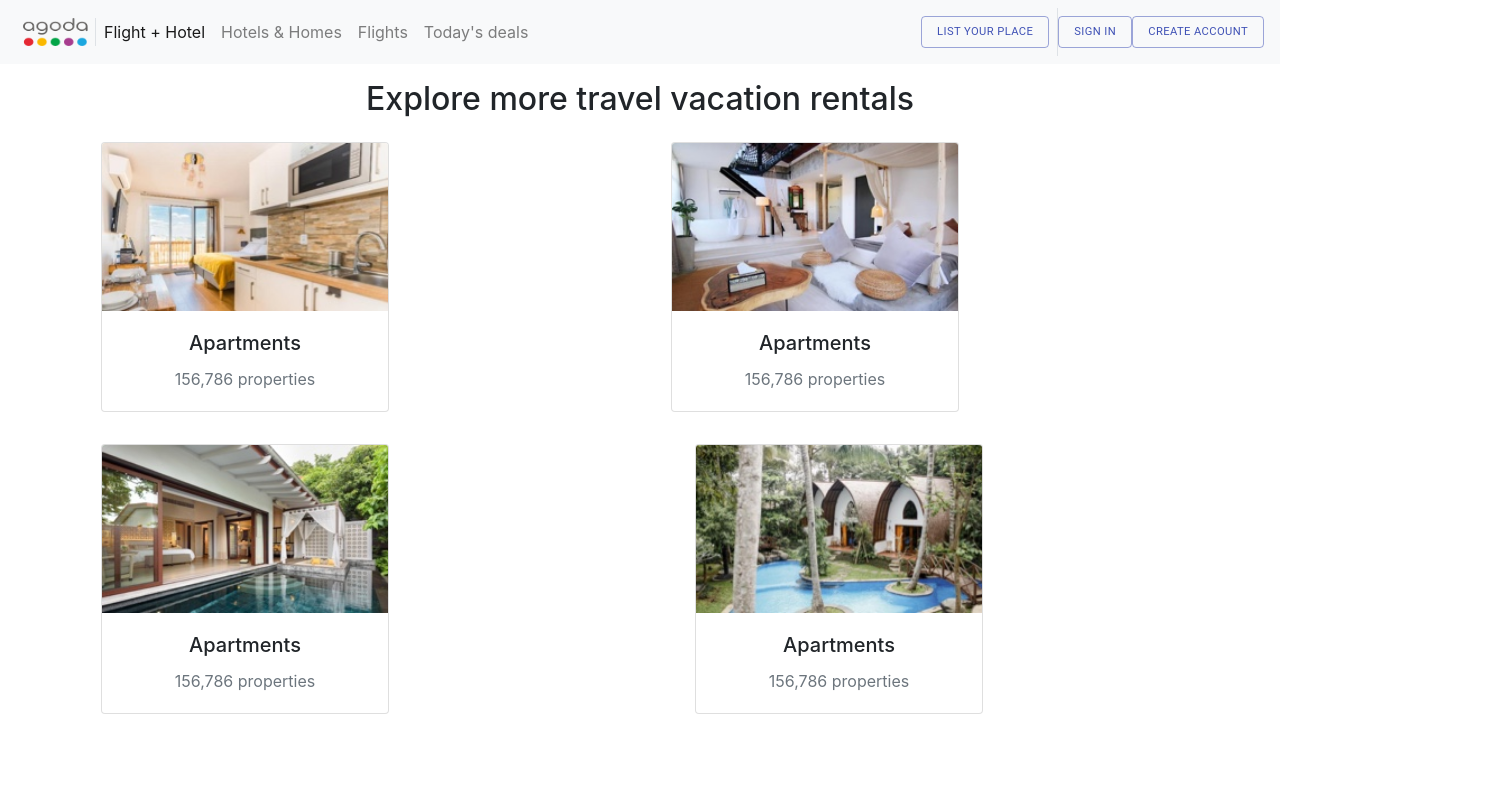
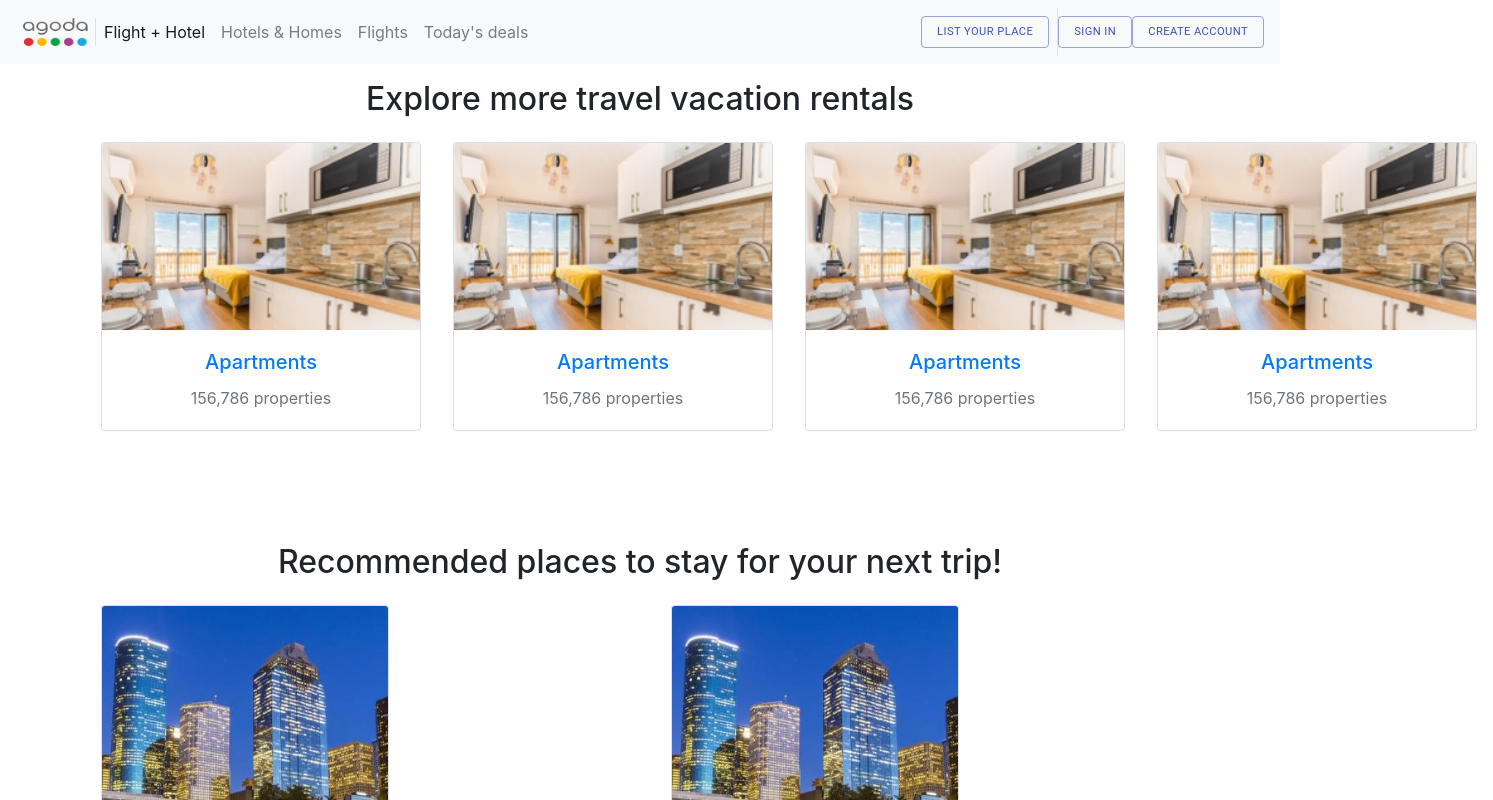
Before and after one commit to karthickr698/agoda_clone, a React (Create React App) app: page / in a window 1280 px wide. Shown: the top 800 px of the page, 1493 px wide, since content can reach past the window. Built offline with nearby package versions, Linux system fonts and the light colour scheme.

Commit message:
sample routing done

```diff
--- a/src/components/entityPageComponents/ApartmentsPage.jsx
+++ b/src/components/entityPageComponents/ApartmentsPage.jsx
@@ -1,4 +1,5 @@
 import React from "react";
+import { Link } from 'react-router-dom';
 
 export default function ApartmentsPage() {
   return (
@@ -52,6 +53,7 @@ export default function ApartmentsPage() {
                 <img
                   src="https://cdn6.agoda.net/images/accommodation/popular-choice/Apartment-1.png"
                   className="rounded-circle"
+                  alt="rounded"
                 />
                 <h4>Private kitchens</h4>
               </div>
@@ -60,6 +62,7 @@ export default function ApartmentsPage() {
               <img
                 src="https://cdn6.agoda.net/images/accommodation/popular-choice/Apartment-2.png"
                 className="rounded-circle"
+                alt="rounded"
               />
               <h4 className="text-center">Private bathrooms</h4>
             </div>
@@ -67,6 +70,7 @@ export default function ApartmentsPage() {
               <img
                 src="https://cdn6.agoda.net/images/accommodation/popular-choice/Apartment-3.png"
                 className="rounded-circle"
+                alt="rounded"
               />
               <h4 className="text-center">Common space for gathering</h4>
             </div>
@@ -74,6 +78,7 @@ export default function ApartmentsPage() {
               <img
                 src="https://cdn6.agoda.net/images/accommodation/popular-choice/Apartment-4.png"
                 className="rounded-circle"
+                alt="rounded"
               />
               <h4 className="text-center">Facilities for groups</h4>
             </div>
@@ -81,6 +86,7 @@ export default function ApartmentsPage() {
               <img
                 src="https://cdn6.agoda.net/images/accommodation/popular-choice/Apartment-5.png"
                 className="rounded-circle"
+                alt="rounded"
               />
               <h4 className="text-center">Great for long stays</h4>
             </div>
@@ -93,6 +99,8 @@ export default function ApartmentsPage() {
         </h2>
         <div className="mt-4">
           <div className="card-deck">
+            {['Osaka, Japan','Tokyo, Japan', 'Kuala Lumpur, Malaysia'].map(hotel => (
+                <Link to='/listingPage' style={{textDecoration:"none"}}>
                   <div className="card">
                     <img
                       className="card-img-top"
@@ -100,82 +108,35 @@ export default function ApartmentsPage() {
                       alt="Card cap"
                     />
                     <div className="card-body">
-                <h5 className="card-title text-center">Osaka, Japan</h5>
+                      <h5 className="card-title text-center">{hotel}</h5>
                       <p className="card-text text-center text-muted">
                         19,844 properties
                       </p>
                     </div>
                   </div>
+                </Link>
+            ))}
+          </div>
+        </div>
+        <div className="mt-4">
+          <div className="card-deck">
+            {['Manila, Philippines','Bangkok, Thailand', 'Pattaya, Thailand'].map(hotel => (
+                <Link to='/listingPage' style={{textDecoration:"none"}}>
                   <div className="card">
                     <img
                       className="card-img-top"
-                src="https://cdn6.agoda.net/images/accommodation/best-destinations/apartment-tokyo.jpg"
+                      src="https://cdn6.agoda.net/images/accommodation/best-destinations/apartment-osaka.jpg"
                       alt="Card cap"
                     />
                     <div className="card-body">
-                <h5 className="card-title text-center">Tokyo, Japan</h5>
+                      <h5 className="card-title text-center">{hotel}</h5>
                       <p className="card-text text-center text-muted">
                         19,844 properties
                       </p>
                     </div>
                   </div>
-            <div className="card">
-              <img
-                className="card-img-top"
-                src="https://cdn6.agoda.net/images/accommodation/best-destinations/apartment-kuala-lumpur.jpg"
-                alt="Card cap"
-              />
-              <div className="card-body">
-                <h5 className="card-title text-center">Kual Lumpur, Malaysia</h5>
-                <p className="card-text text-center text-muted">
-                  19,844 properties
-                </p>
-              </div>
-            </div>
-          </div>
-        </div>
-
-        <div className="mt-4">
-          <div className="card-deck">
-            <div className="card">
-              <img
-                className="card-img-top"
-                src="https://cdn6.agoda.net/images/accommodation/best-destinations/apartment-manila.jpg"
-                alt="Card cap"
-              />
-              <div className="card-body">
-                <h5 className="card-title text-center">Manila, Philippines</h5>
-                <p className="card-text text-center text-muted">
-                  19,844 properties
-                </p>
-              </div>
-            </div>
-            <div className="card">
-              <img
-                className="card-img-top"
-                src="https://cdn6.agoda.net/images/accommodation/best-destinations/apartment-bangkok.jpg"
-                alt="Card cap"
-              />
-              <div className="card-body">
-                <h5 className="card-title text-center">Bangkok, Thailand</h5>
-                <p className="card-text text-center text-muted">
-                  19,844 properties
-                </p>
-              </div>
-            </div>
-            <div className="card">
-              <img
-                className="card-img-top"
-                src="https://cdn6.agoda.net/images/accommodation/best-destinations/apartment-pattaya.jpg"
-                alt="Card cap"
-              />
-              <div className="card-body">
-                <h5 className="card-title text-center">Pattaya, Thailand</h5>
-                <p className="card-text text-center text-muted">
-                  19,844 properties
-                </p>
-              </div>
-            </div>
+                </Link>
+              ))}
           </div>
         </div>
       </div>
--- a/src/components/landingPageComponents/ExploreMore.jsx
+++ b/src/components/landingPageComponents/ExploreMore.jsx
@@ -1,50 +1,29 @@
 import React from 'react';
 import apartment from '../../utils/entire-apartment.jpg';
-import bungalow from '../../utils/entire-bungalow.jpg';
-import house from '../../utils/entire-house.jpg';
-import villa from '../../utils/entire-villa.jpg';
+// import bungalow from '../../utils/entire-bungalow.jpg';
+// import house from '../../utils/entire-house.jpg';
+// import villa from '../../utils/entire-villa.jpg';
+import { Link } from 'react-router-dom';
+
 
 export default function ExploreMore() {
     return (
         <div className="container text-center">
             <h2 className="text-center mt-3"> Explore more travel vacation rentals </h2>
-            <div className="row">
-                <div className="col-sm-12 col-md-6 col-lg  mr-5" >
-                    <div className="card m-3 border-1" style={{width: '18rem'}}>
+            <div className="explore-more-wrapper" >
+                {[1,2,3,4].map(item =>(
+                    <div>
+                        <Link to='/apartments' style={{textDecoration:"none"}}>
+                            <div className="card m-3 border-1" style={{width: '20rem'}}>
                                 <img src={apartment} className="card-img-top" alt="aprtments" />
                                 <div className="card-body">
                                     <h5 className="card-title">Apartments</h5>
                                     <p className="card-text text-muted">156,786 properties</p>
                                 </div>
                             </div>
+                        </Link>
                     </div>
-                <div className="col-sm-12 col-md-6 col-lg  mr-5">
-                    <div className="card m-3 border-1" style={{width: '18rem'}}>
-                        <img src={house} className="card-img-top" alt="aprtments" />
-                        <div className="card-body">
-                            <h5 className="card-title">Apartments</h5>
-                            <p className="card-text text-muted">156,786 properties</p>
-                        </div>
-                    </div>
-                </div>
-                <div className="col-sm-12 col-md-6 col-lg  mr-5">
-                    <div className="card m-3 border-1" style={{width: '18rem'}}>
-                        <img src={villa} className="card-img-top" alt="aprtments" />
-                        <div className="card-body">
-                            <h5 className="card-title">Apartments</h5>
-                            <p className="card-text text-muted">156,786 properties</p>
-                        </div>
-                    </div>
-                </div>
-                <div className="col-sm-12 col-md-6 col-lg  ">
-                    <div className="card m-3 border-1" style={{width: '18rem'}}>
-                        <img src={bungalow} className="card-img-top" alt="aprtments" />
-                        <div className="card-body">
-                            <h5 className="card-title">Apartments</h5>
-                            <p className="card-text text-muted">156,786 properties</p>
-                        </div>
-                    </div>
-                </div>
+                ))}
             </div>
         </div>
     )
--- a/src/index.css
+++ b/src/index.css
@@ -234,3 +234,8 @@ input:checked + .slider:before {
   /* opacity: 0.5; */
   filter: brightness(80%);
 }
+
+.explore-more-wrapper{
+  display:flex;
+  justify-content: space-evenly;
+}
--- a/src/routes/Routes.jsx
+++ b/src/routes/Routes.jsx
@@ -6,16 +6,19 @@ import Navbar from '../components/common/Navbar';
 import Footer from '../components/landingPageComponents/Footer'
 import ExploreMore from '../components/landingPageComponents/ExploreMore';
 import RecommendedPlaces from '../components/landingPageComponents/RecommendedPlaces';
+import ApartmentsPage from '../components/entityPageComponents/ApartmentsPage.jsx'
 
 export default function Routes() {
     return (
         <div>
             <Navbar />
             <Switch>
-                <Route exact path='/' render={() => <><ExploreMore />
-            <RecommendedPlaces /></>} />
+                <Route exact path='/' render={() => <>
+                    <ExploreMore />
+                    <RecommendedPlaces />
+                </>} />
                 <Route path='/listingPage' component={ListingComponent} />
-
+                <Route path='/apartments' component={ApartmentsPage} />
             </Switch>
             <Footer />
         </div>
```
Lines whose indentation alone changed are shown as unchanged.
